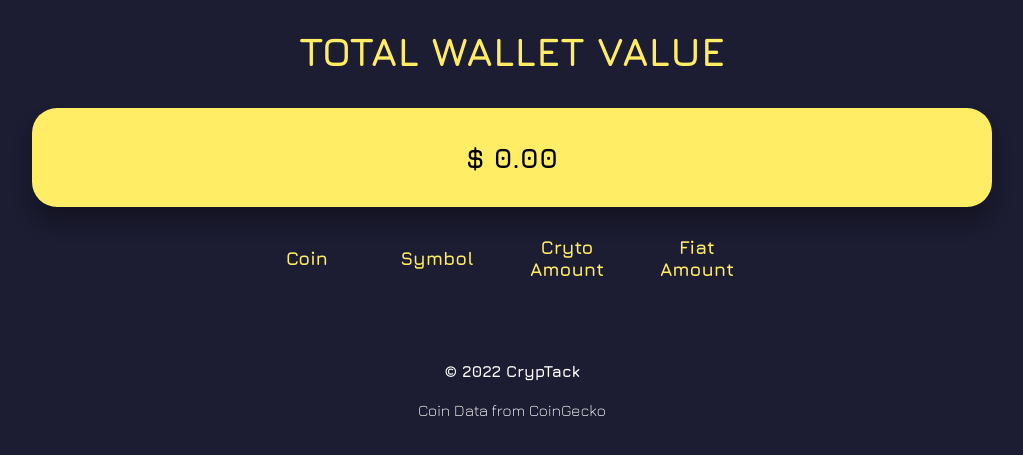
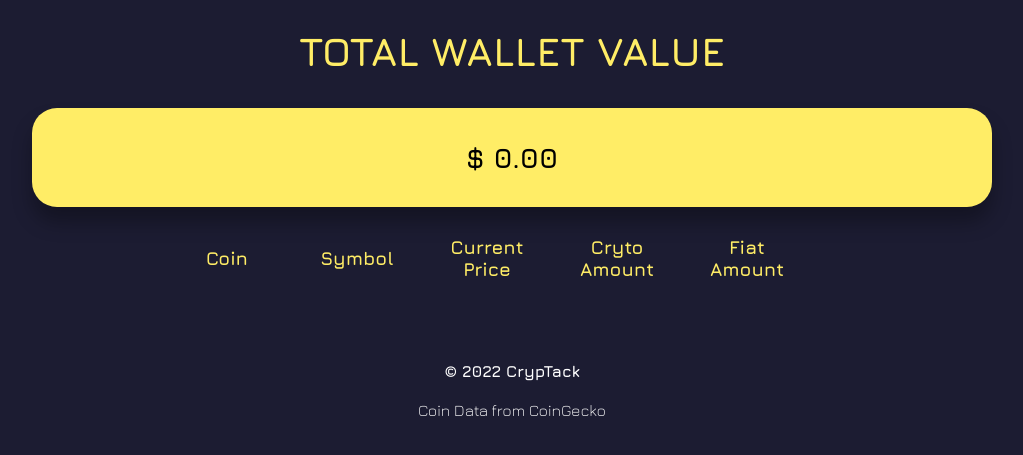
Before and after one commit to elywelly/cryptrack-app, a Flask app: page /coins/wallet in a window 1280 px wide. Shown: the part 297-752 px from the top of the page, without its empty margins (128-1151 px from the left). Run offline with Flask 2, Linux system fonts and the light colour scheme; the visitor is signed in with stand-in values (Sample User, id 1); data that the repository does not hold is empty; some libraries are stand-ins or nearby versions.

Commit message:
added current price to wallet

```diff
--- a/static/style.css
+++ b/static/style.css
@@ -234,6 +234,6 @@ button {
 }
 
 #coins-held {
-    width: 30em;
+    width: 40em;
     margin: 0 auto;
 }
--- a/templates/coins/wallet.html
+++ b/templates/coins/wallet.html
@@ -15,9 +15,12 @@
                 <h3>Symbol</h3>
             </div>
             <div class="desc-price title">
+                <h3>Current Price</h3>
+            </div>
+            <div class="desc-hour title">
                 <h3>Cryto Amount</h3>
             </div>
-            <div class="desc-hour title">
+            <div class="desc-day title">
                 <h3>Fiat Amount</h3>
             </div>
         </div>
@@ -32,9 +35,12 @@
                 <p>{{ coins[1].upper() }}</p>
             </div>
             <div class="desc-price">
+                <p>${{ options['current_price'] }}</p>
+            </div>
+            <div class="desc-hour">
                 <p>${{ coins[0] }}</p>
             </div>
-            <div class="desc-hour">
+            <div class="desc-day">
                 <p>${{ options['current_price']|float * coins[0]|float }}</p>
             </div>
         </div>
```
